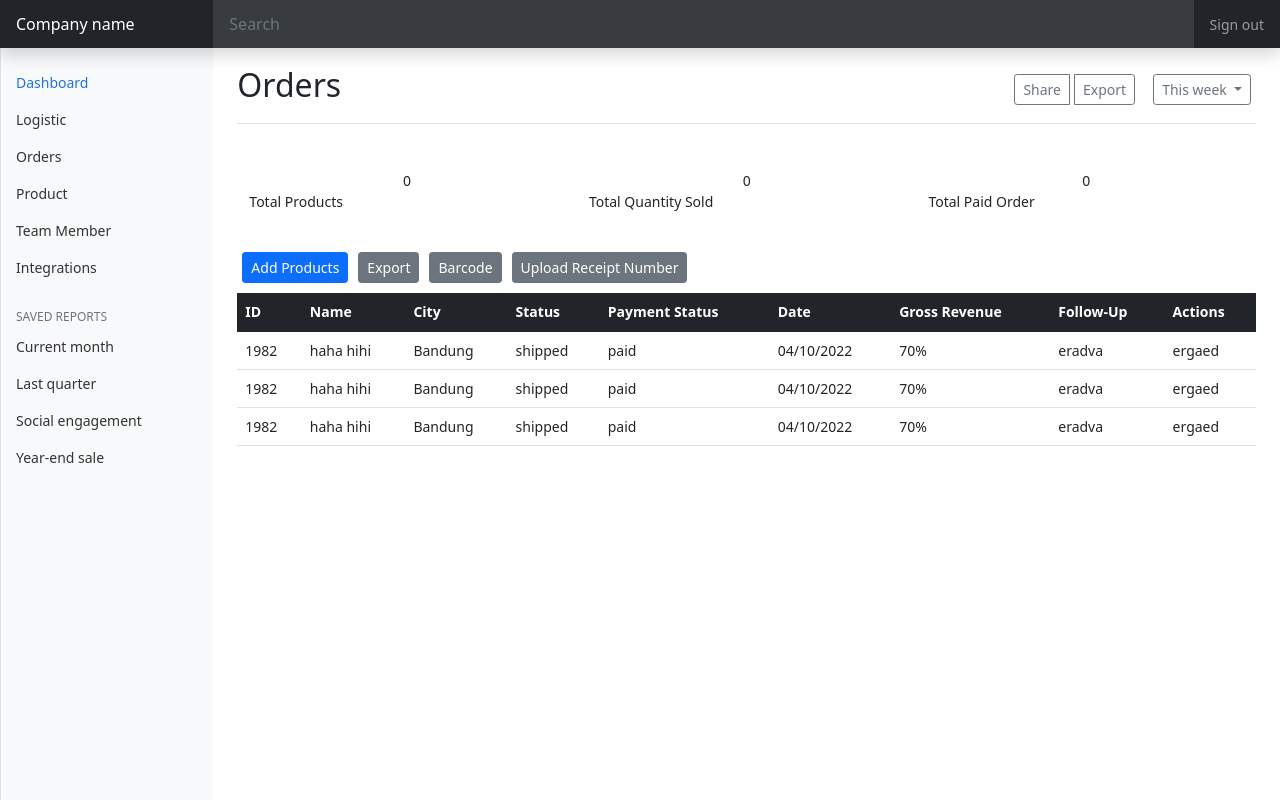
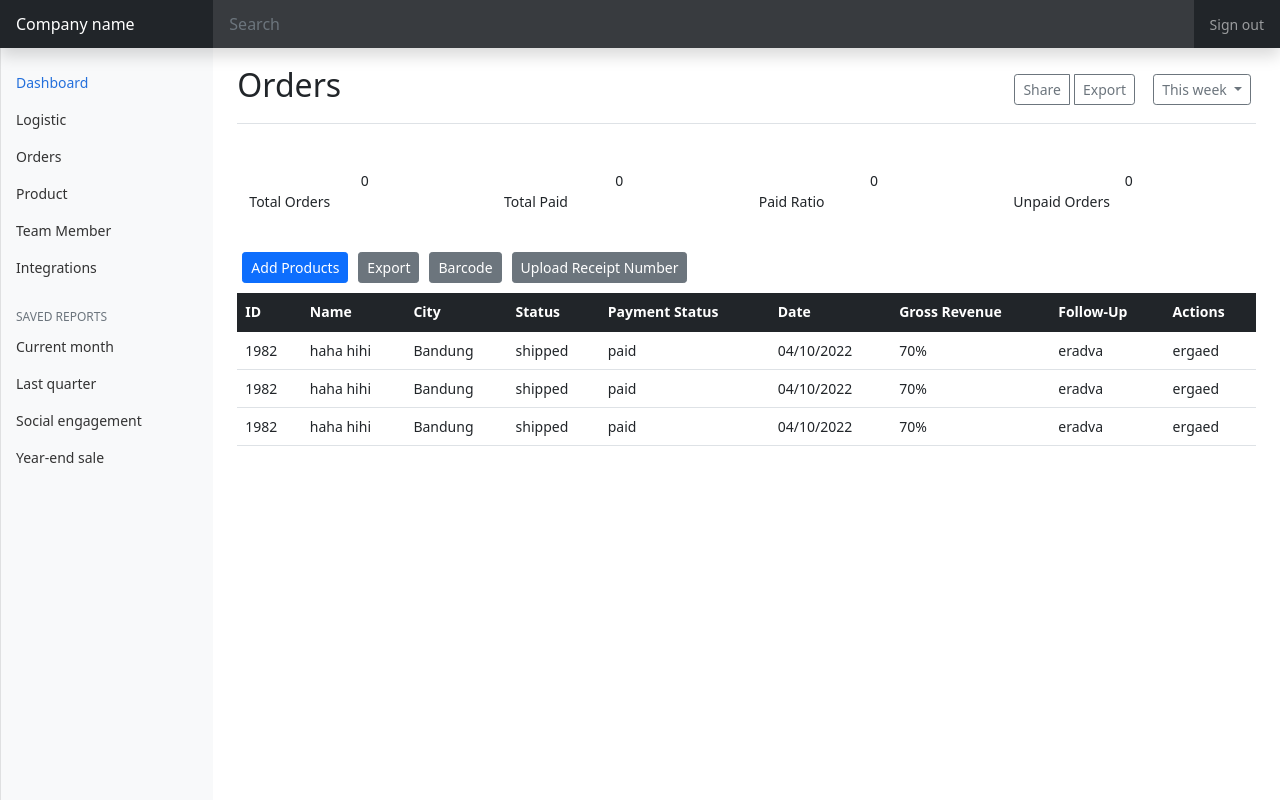
Before and after one commit to erfin0/contohvitb11042022, a Vue app: page /dashboard/orders in a window 1280 px wide. Built offline with nearby package versions, Linux system fonts and the light colour scheme.

Commit message:
order.vue changes

```diff
--- a/src/view/page/admin/Orders.vue
+++ b/src/view/page/admin/Orders.vue
@@ -21,32 +21,42 @@
 
   <div class="container">
     <div class="row">
-      <div class="col-md-4">
+      <div class="col-sm-6 col-md-3">
         <div class="overview box box--primary">
           <div class="overview__number overview__number--normal">0</div>
             <div class="overview__label">
               <div class="overview__label__name">
-                  <span class="overview__text">Total Products</span>
+                  <span class="overview__text">Total Orders</span>
               </div>
           </div>
         </div>
       </div>
-      <div class="col-md-4">
+      <div class="col-sm-6 col-md-3">
         <div class="overview box box--primary">
           <div class="overview__number overview__number--normal">0</div>
             <div class="overview__label">
               <div class="overview__label__name">
-                  <span class="overview__text">Total Quantity Sold</span>
+                  <span class="overview__text">Total Paid</span>
               </div>
             </div>
           </div>
         </div>
-      <div class="col-md-4">
+      <div class="col-sm-6 col-md-3">
         <div class="overview box box--primary">
           <div class="overview__number overview__number--normal">0</div>
             <div class="overview__label">
               <div class="overview__label__name">
-                  <span class="overview__text">Total Paid Order</span>
+                  <span class="overview__text">Paid Ratio</span>
+              </div>
+            </div>
+          </div>
+        </div>
+              <div class="col-sm-6 col-md-3">
+        <div class="overview box box--primary">
+          <div class="overview__number overview__number--normal">0</div>
+            <div class="overview__label">
+              <div class="overview__label__name">
+                  <span class="overview__text">Unpaid Orders</span>
               </div>
             </div>
           </div>
--- a/src/view/page/admin/coba.vue
+++ /dev/null
@@ -1,3 +0,0 @@
-<template>
-    <h1>INI COBA PUSH SYNC HALO</h1>
-</template>
```
